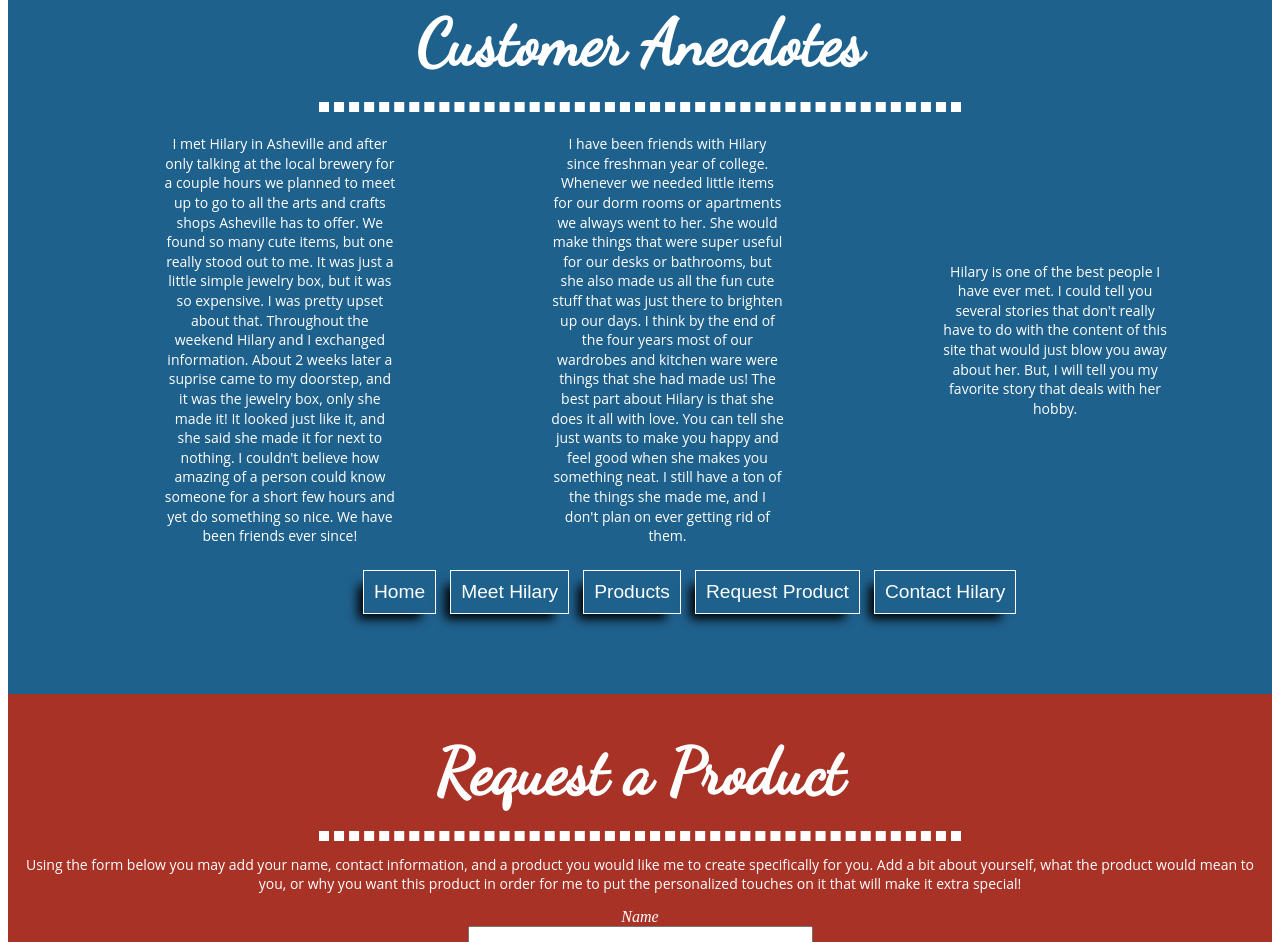
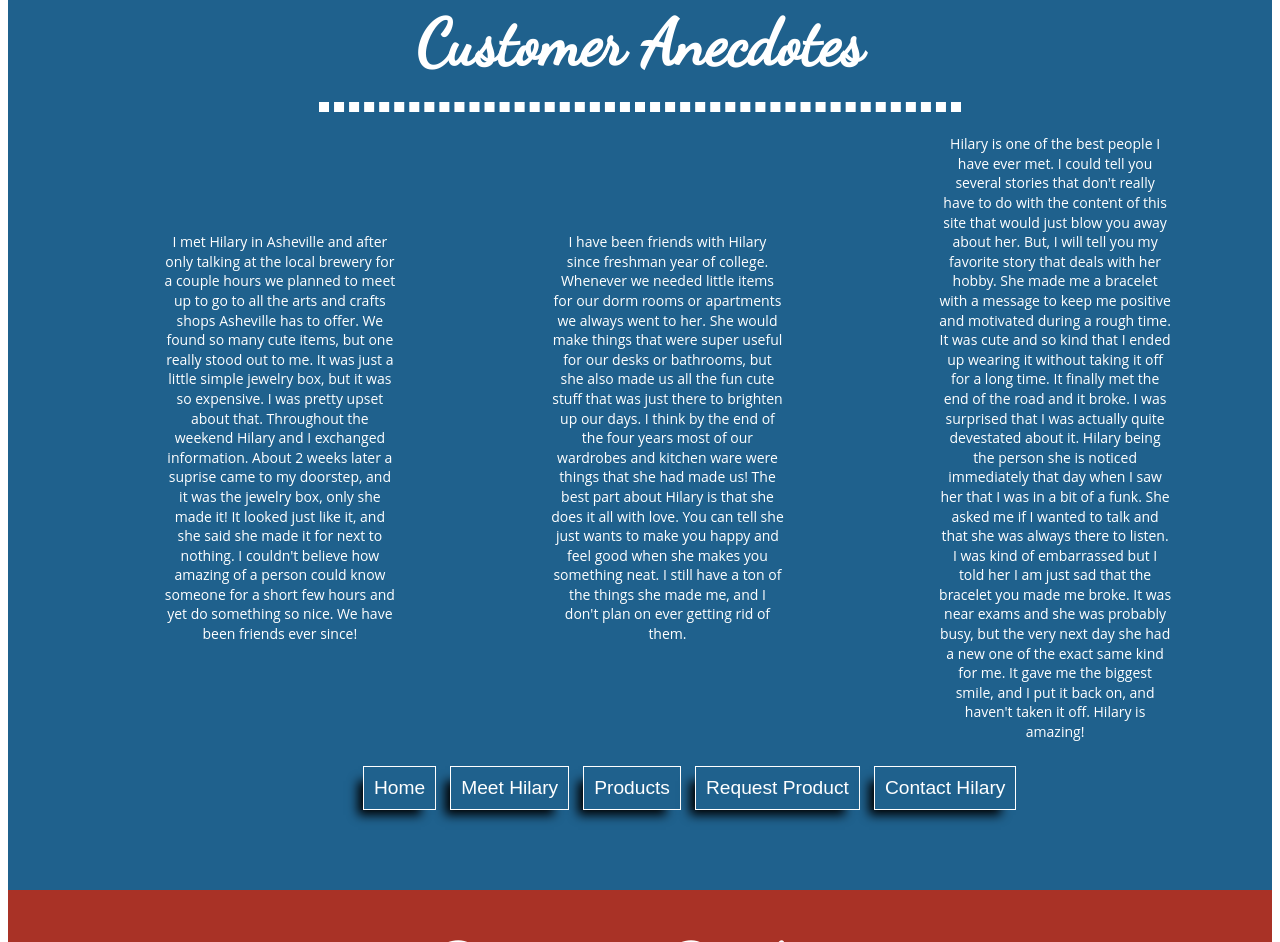
Before and after one commit to zman7895/zman7895.github.io, a plain HTML site: page index.html in a window 1280 px wide. Shown: the part 3300-4242 px from the top of the page. Drawn offline with nearby package versions, Linux system fonts and the light colour scheme; a web font is replaced by a local one.

Commit message:
morecontent
morecontent

```diff
--- a/index.html
+++ b/index.html
@@ -153,7 +153,7 @@ Feel free to contact me with any questions! I love getting to know my clients so
             <div class="column1"> <p class="white center" id="meethilarycontent">I met Hilary in Asheville and after only talking at the local brewery for a couple hours we planned to meet up to go to all the arts and crafts shops Asheville has to offer. We found so many cute items, but one really stood out to me. It was just a little simple jewelry box, but it was so expensive. I was pretty upset about that. Throughout the weekend Hilary and I exchanged information. About 2 weeks later a suprise came to my doorstep, and it was the jewelry box, only she made it! It looked just like it, and she said she made it for next to nothing. I couldn't believe how amazing of a person could know someone for a short few hours and yet do something so nice. We have been friends ever since! </p>
              </div>
              <div class="column2"> <p class="white center" id="meethilarycontent">I have been friends with Hilary since freshman year of college. Whenever we needed little items for our dorm rooms or apartments we always went to her. She would make things that were super useful for our desks or bathrooms, but she also made us all the fun cute stuff that was just there to brighten up our days. I think by the end of the four years most of our wardrobes and kitchen ware were things that she had made us! The best part about Hilary is that she does it all with love. You can tell she just wants to make you happy and feel good when she makes you something neat. I still have a ton of the things she made me, and I don't plan on ever getting rid of them.</p></div>
-             <div class="column3"> <p class="white center" id="meethilarycontent">Hilary is one of the best people I have ever met. I could tell you several stories that don't really have to do with the content of this site that would just blow you away about her. But, I will tell you my favorite story that deals with her hobby. </p> </div>
+             <div class="column3"> <p class="white center" id="meethilarycontent">Hilary is one of the best people I have ever met. I could tell you several stories that don't really have to do with the content of this site that would just blow you away about her. But, I will tell you my favorite story that deals with her hobby. She made me a bracelet with a message to keep me positive and motivated during a rough time. It was cute and so kind that I ended up wearing it without taking it off for a long time. It finally met the end of the road and it broke. I was surprised that I was actually quite devestated about it. Hilary being the person she is noticed immediately that day when I saw her that I was in a bit of a funk. She asked me if I wanted to talk and that she was always there to listen. I was kind of embarrassed but I told her I am just sad that the bracelet you made me broke. It was near exams and she was probably busy, but the very next day she had a new one of the exact same kind for me. It gave me the biggest smile, and I put it back on, and haven't taken it off. Hilary is amazing!</p> </div>
 
 
 
```
